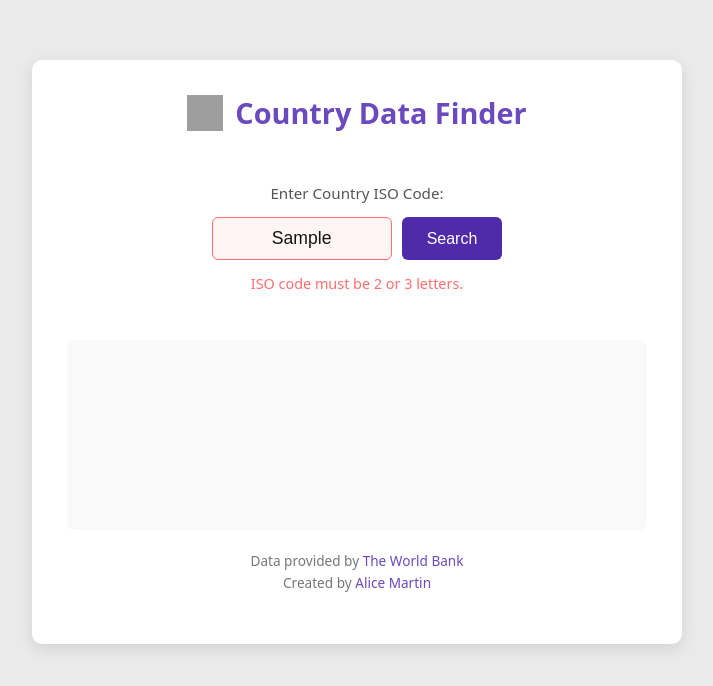
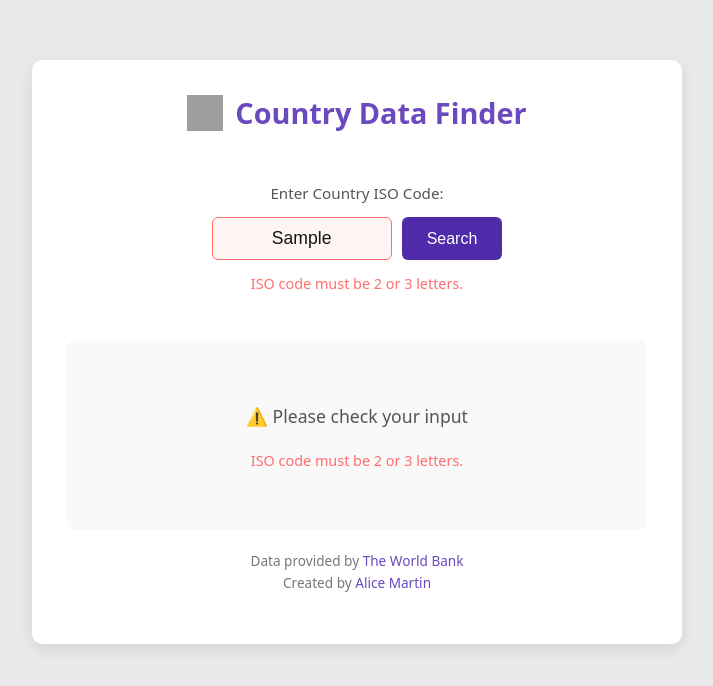
Before and after one commit to amartinarias/worldbank-app, a Vue app in the folder frontend/: page / in a window 1280 px wide. Both pictures are taken after typing "Sample" into the empty fields and a click on the button "Search". Shown: the top 686 px of the page, without its empty margins (283-996 px from the left). Built offline with nearby package versions, Linux system fonts and the light colour scheme; grey boxes are pictures that could not be loaded.

Commit message:
style: Improved error messaging

```diff
--- a/frontend/src/components/CountrySearch.vue
+++ b/frontend/src/components/CountrySearch.vue
@@ -93,28 +93,32 @@ watch(countryData, (newData) => {
         <div class="spinner"></div>
         <p class="loading-message-text">Fetching data...</p>
       </div>
-      <div v-if="error && !isLoading" class="error-message">{{ error }}</div>
-      <div v-if="countryData && !isLoading" class="country-info">
+
+      <div v-else-if="error" class="error-message">
+        {{ error }}
+      </div>
+
+      <div v-else-if="countryData" class="country-info">
         <h2>{{ countryData.name }} ({{ countryData.iso2Code }})</h2>
         <p>
-          <strong>Capital:</strong>
-          <span>{{ countryData.capitalCity || "N/A" }}</span>
+          <strong>Capital:</strong
+          ><span>{{ countryData.capitalCity || "N/A" }}</span>
         </p>
         <p>
-          <strong>Region:</strong>
-          <span>{{ countryData.region?.value || "N/A" }}</span>
+          <strong>Region:</strong
+          ><span>{{ countryData.region?.value || "N/A" }}</span>
         </p>
         <p>
-          <strong>Income Level:</strong>
-          <span>{{ countryData.incomeLevel?.value || "N/A" }}</span>
+          <strong>Income Level:</strong
+          ><span>{{ countryData.incomeLevel?.value || "N/A" }}</span>
         </p>
         <p>
-          <strong>Latitude:</strong>
-          <span>{{ countryData.latitude || "N/A" }}</span>
+          <strong>Latitude:</strong
+          ><span>{{ countryData.latitude || "N/A" }}</span>
         </p>
         <p>
-          <strong>Longitude:</strong>
-          <span>{{ countryData.longitude || "N/A" }}</span>
+          <strong>Longitude:</strong
+          ><span>{{ countryData.longitude || "N/A" }}</span>
         </p>
         <div
           v-if="countryData.latitude && countryData.longitude"
@@ -132,10 +136,18 @@ watch(countryData, (newData) => {
           Map data (latitude/longitude) not available.
         </p>
       </div>
-      <div
-        v-if="!countryData && !error && !isLoading && !formErrors.isoCode"
-        class="initial-message"
-      >
+
+      <div v-else-if="formErrors.isoCode" class="validation-failure-display">
+        <p class="uh-oh-message">
+          <span class="failure-icon-unicode" role="img" aria-label="Warning"
+            >⚠️</span
+          >
+          Please check your input
+        </p>
+        <p class="sub-text-message">{{ formErrors.isoCode }}</p>
+      </div>
+
+      <div v-else class="initial-message">
         Enter a 2 or 3 letter ISO code to get country details.
       </div>
     </div>
@@ -281,6 +293,14 @@ input.input-error {
   transform: translateY(0);
 }
 
+.validation-failure-display {
+  display: flex;
+  flex-direction: column;
+  text-align: center;
+  padding: 20px 15px;
+  width: 100%;
+}
+
 .validation-error {
   color: #ff6e6e;
   font-size: 0.9em;
@@ -335,11 +355,11 @@ input.input-error {
 }
 
 .map-preview-container {
-  height: 250px; /* Or your desired height */
-  width: 100%; /* Take full width of its container */
+  height: 250px;
+  width: 100%;
   margin-top: 20px;
   border-radius: 6px;
-  border: 1px solid #ddd; /* Optional border */
+  border: 1px solid #ddd;
   z-index: 0;
 }
 
@@ -362,7 +382,17 @@ input.input-error {
   align-self: center;
   max-width: 90%;
 }
+.uh-oh-message {
+  font-size: 1.1em;
+  color: #555;
+  font-weight: 500;
+  margin-bottom: 5px;
+}
 
+.sub-text-message {
+  font-size: 0.9em;
+  color: #ff6e6e;
+}
 .loading-display {
   display: flex;
   flex-direction: column;
```
